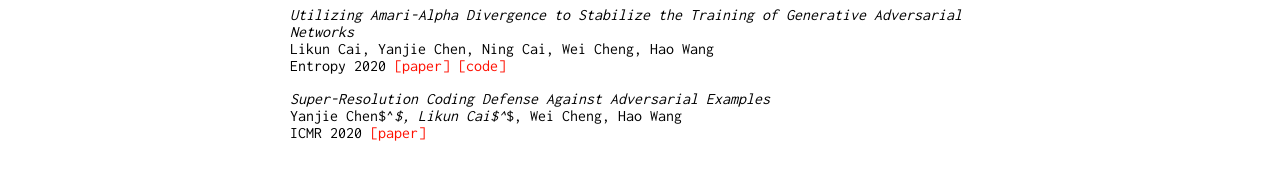
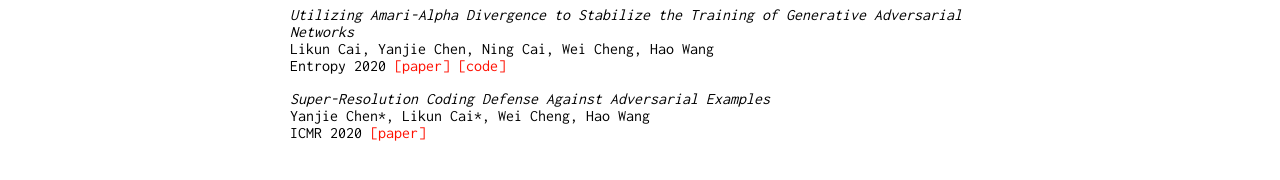
Before and after one commit to cailk/cailk.github.io, a Jekyll site: the page built from index.md, in a window 1280 px wide. Shown: the part 530-710 px from the top of the page. Built offline with Jekyll 4.4.1, drawn with Linux system fonts in a browser that asks for light colours; our own code applies the rules of GitHub Pages for plain Markdown files.

Commit message:
update researcher-theme

```diff
--- a/index.md
+++ b/index.md
@@ -28,5 +28,5 @@
 Entropy 2020 [[paper]]() [[code]]()
 
 *Super-Resolution Coding Defense Against Adversarial Examples* \\
-Yanjie Chen$^*$, Likun Cai$^*$, Wei Cheng, Hao Wang \\
+Yanjie Chen\*, Likun Cai\*, Wei Cheng, Hao Wang \\
 ICMR 2020 [[paper]]()
```
